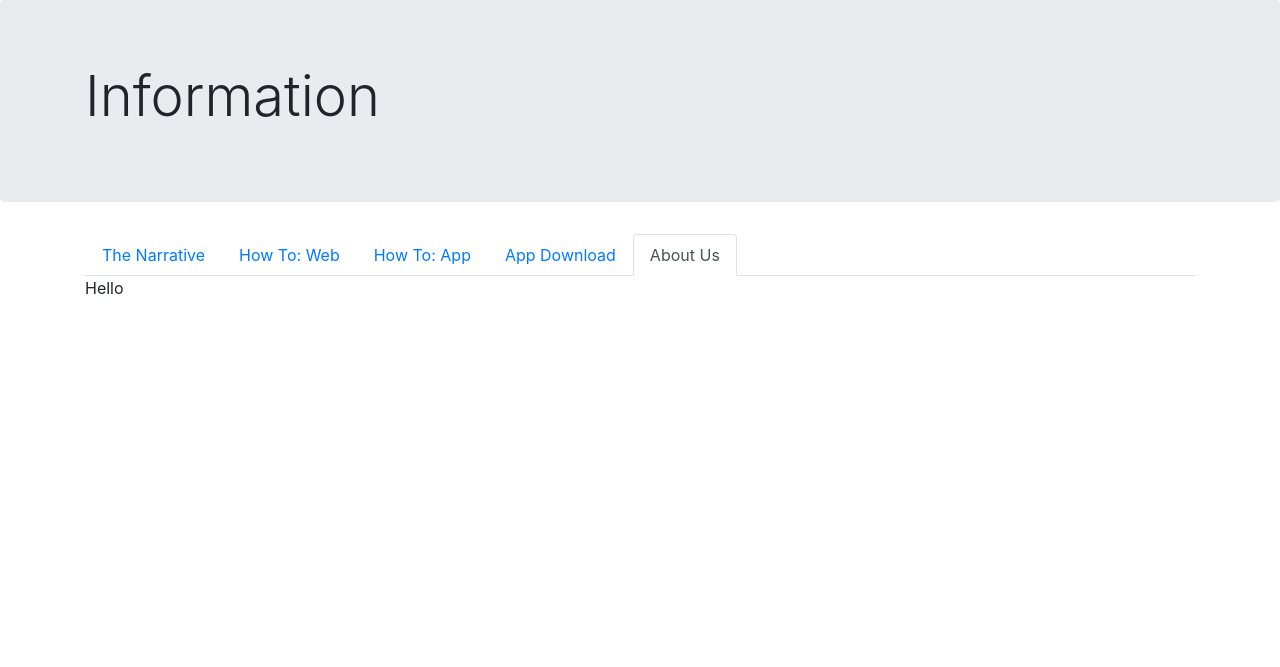
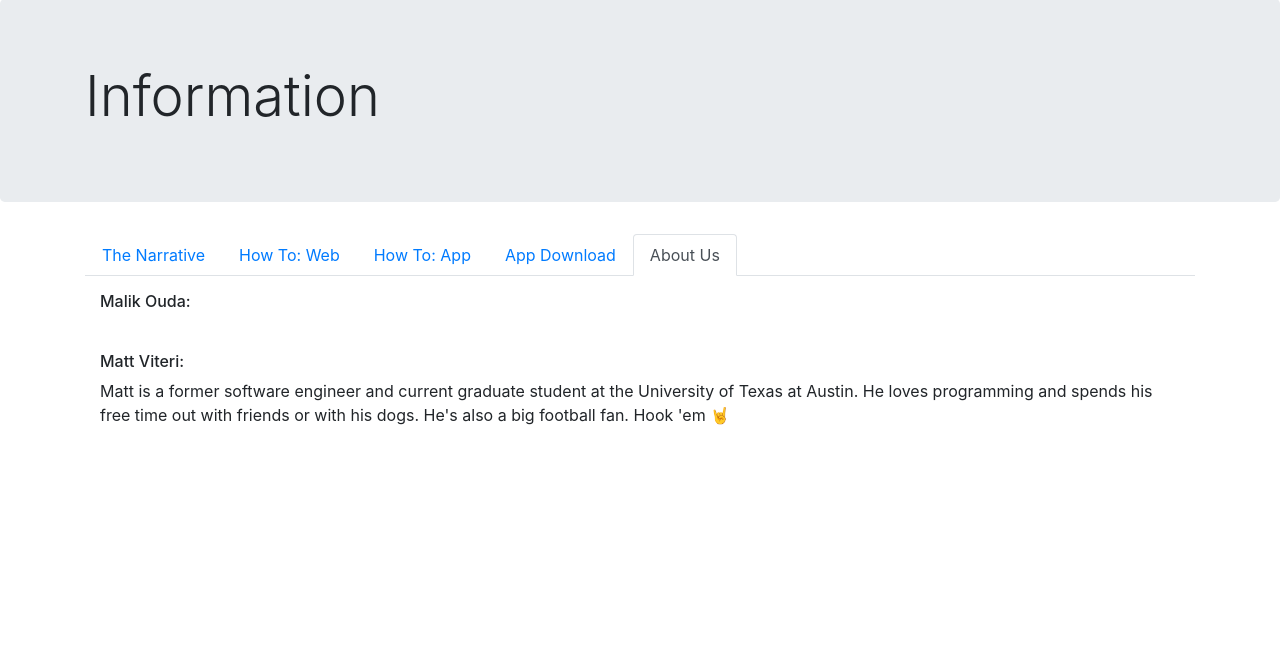
Before and after one commit to mxviteri/utexas-apad-project2, a Django app: page /info/ in a window 1280 px wide, after a click on "About Us". Shown: the part 75-742 px from the top of the page. Run offline with Django 3.2, Linux system fonts and the light colour scheme; some libraries are stand-ins or nearby versions.

Commit message:
adding about matt section

```diff
--- a/api/templates/info/aboutUs.html
+++ b/api/templates/info/aboutUs.html
@@ -1 +1,14 @@
-<p>Hello</p>
+<div class="container mt-3">
+    <h6>Malik Ouda:</h6>
+    <p></p>
+
+    <br />
+
+    <h6>Matt Viteri:</h6>
+    <p>
+    Matt is a former software engineer and current graduate student
+    at the University of Texas at Austin. He loves programming and
+    spends his free time out with friends or with his dogs. He's also
+    a big football fan. Hook 'em 🤘
+    </p>
+</div>
```
